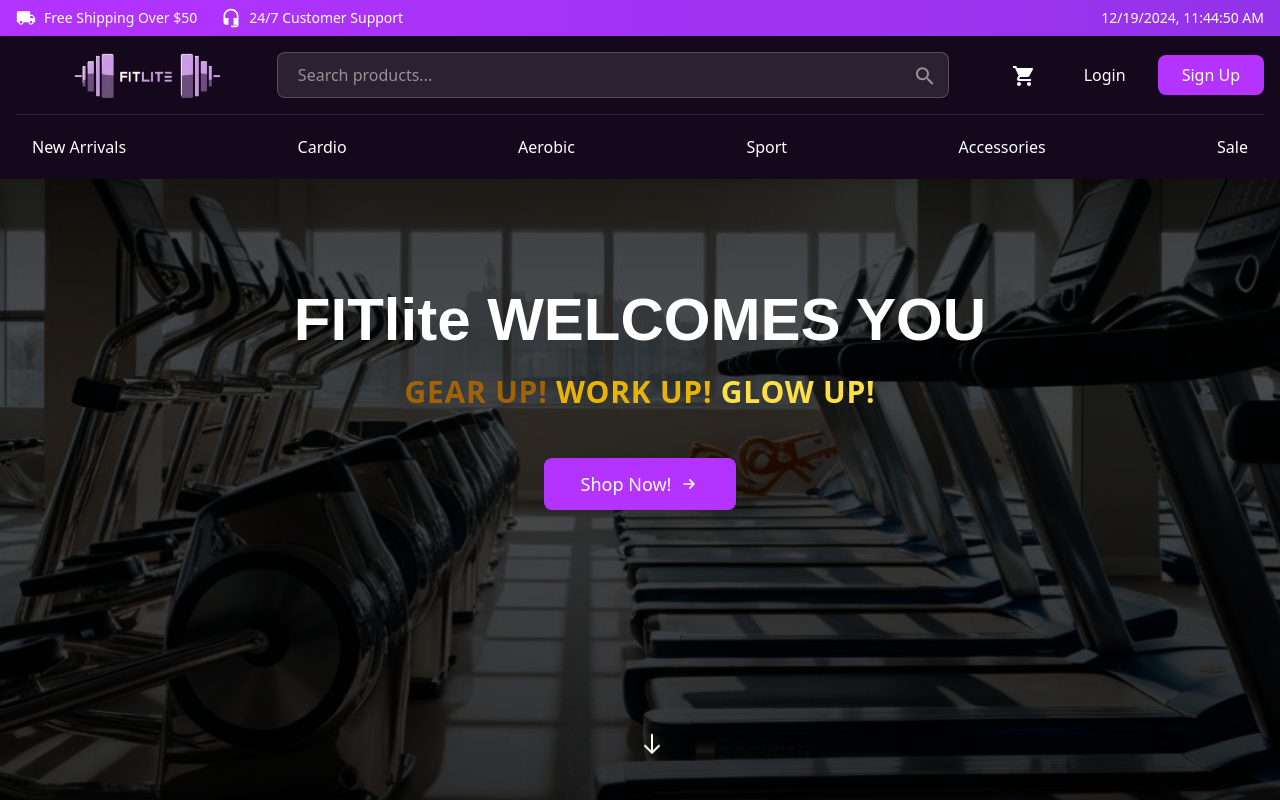
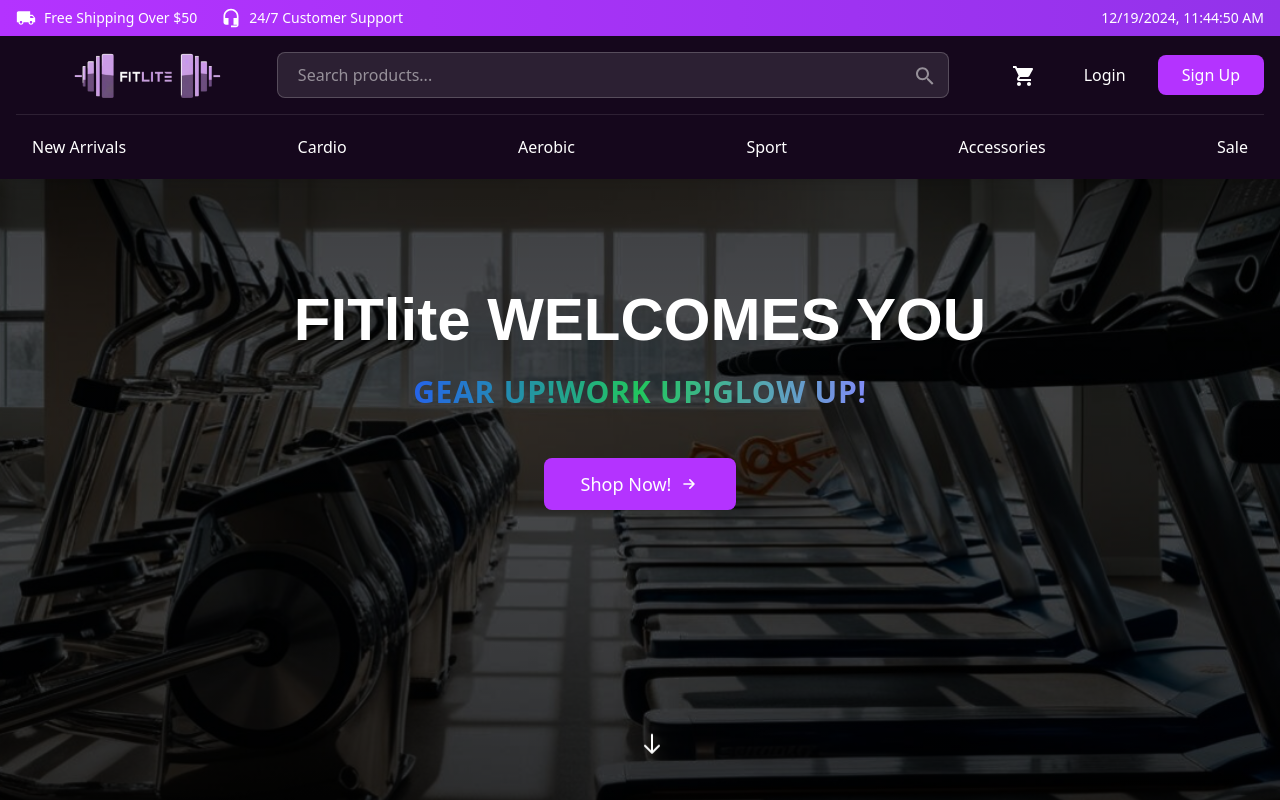
Before and after one commit to servetisikli/fit-lite-final-project-client, a React (Vite) app: page / in a window 1280 px wide. Shown: the top 800 px of the page. Built offline with nearby package versions, Linux system fonts and the light colour scheme; a web font is replaced by a local one.

Commit message:
subheading updated

```diff
--- a/src/components/header/Header.jsx
+++ b/src/components/header/Header.jsx
@@ -27,9 +27,10 @@ function Header() {
         </h1>
 
         {/* Subheading */}
-        <p className="text-3xl text-yellow-700 font-semibold mb-12 tracking-wide">
-          GEAR UP! <span className="text-yellow-500">WORK UP! </span>
-          <span className="text-yellow-300">GLOW UP!</span>
+        <p className="text-3xl text-slate-30 font-semibold mb-12 tracking-wide bg-gradient-to-r from-blue-600 via-green-500 to-indigo-400 inline-block text-transparent bg-clip-text">
+          GEAR UP!WORK UP!GLOW UP!
+          {/*  GEAR UP! <span className="text-yellow-500">WORK UP! </span>
+          <span className="text-yellow-300">GLOW UP!</span> */}
         </p>
 
         {/* Buttons Container */}
```
